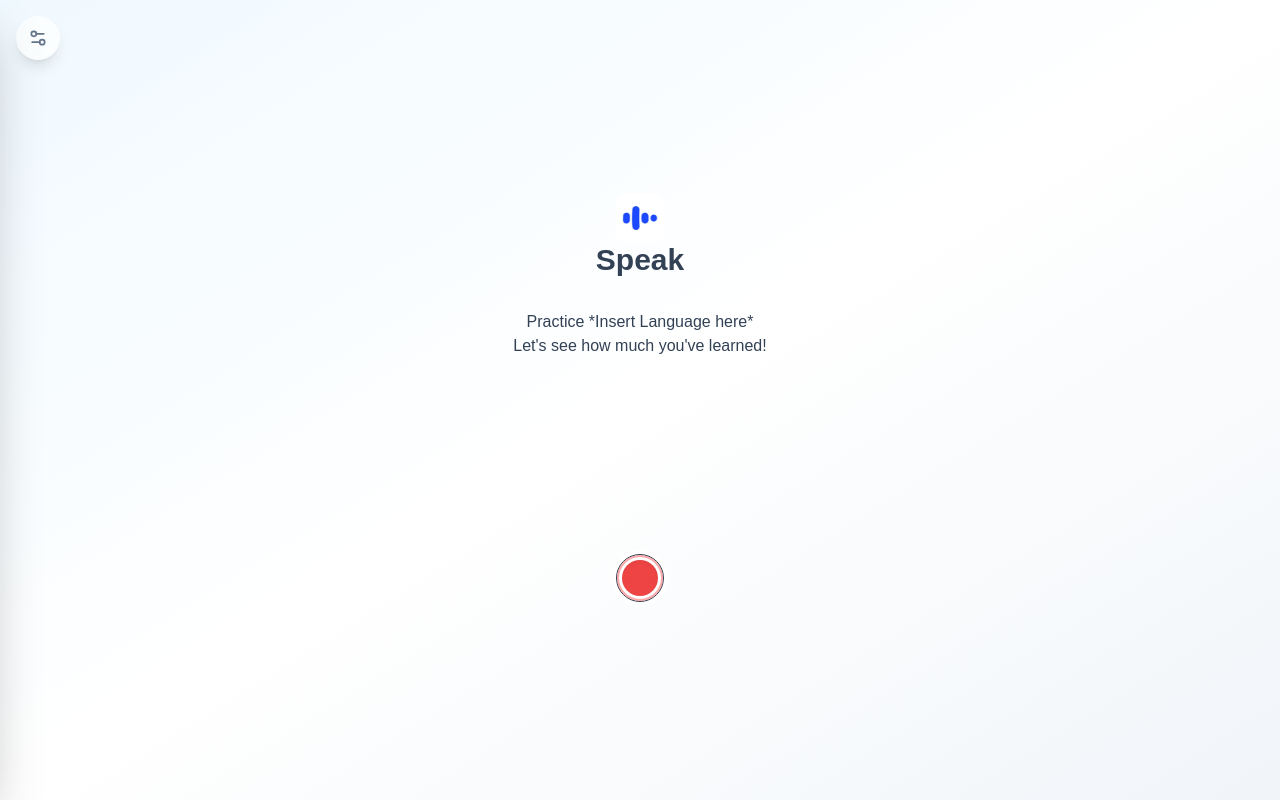
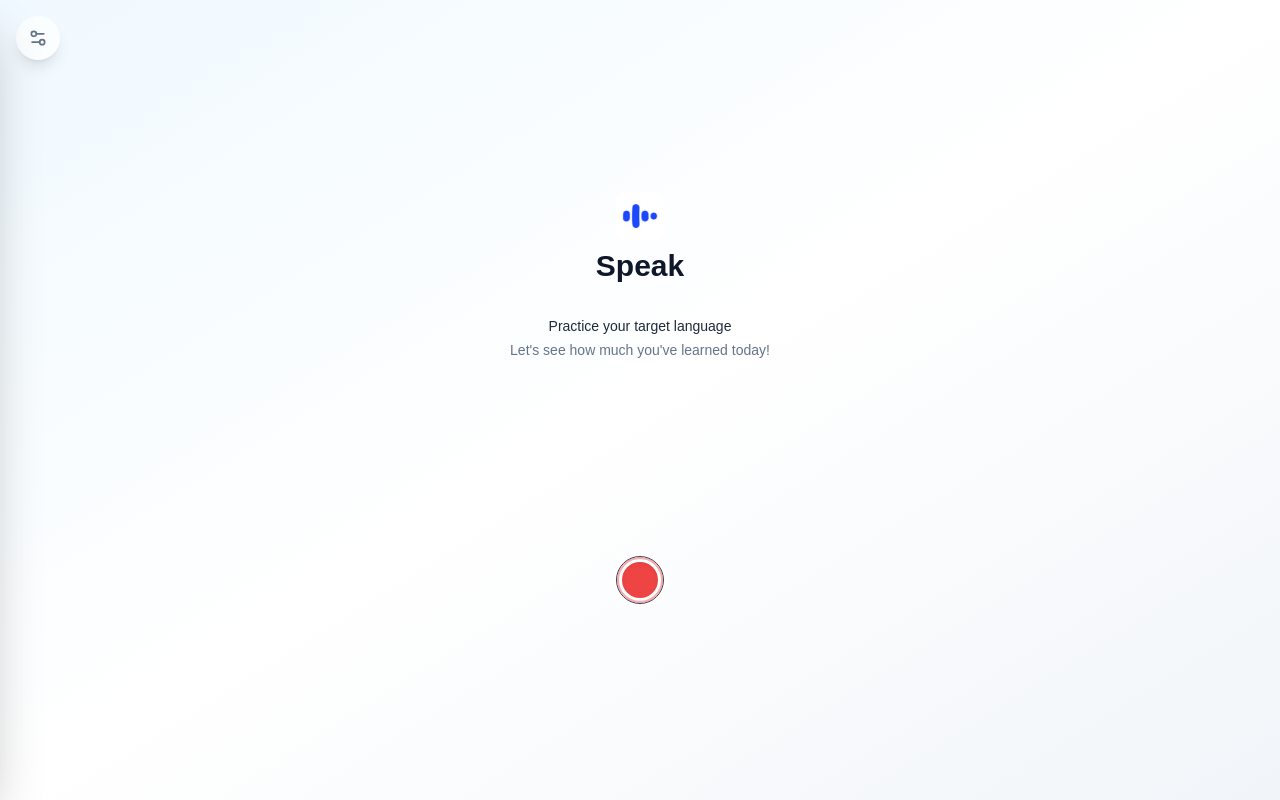
Before and after one commit to natalie-lim/speak_takehome, a Next.js app in the folder speak-take-home/: page /main in a window 1280 px wide. Built offline with nearby package versions, Linux system fonts and the light colour scheme.

Commit message:
refactoring of side nav done

```diff
--- /dev/null
+++ b/speak-take-home/src/app/main/courses.tsx
@@ -0,0 +1,15 @@
+import Image from "next/image";
+import Logo from "../assets/logo.webp";
+
+export default function CoursesView() {
+  return (
+    <section className="flex flex-col items-center justify-center gap-4 text-center text-slate-600">
+      <Image src={Logo} alt="Speak logo" width={100} height={100} priority />
+      <h1 className="text-2xl font-semibold text-slate-900">Courses</h1>
+      <p className="max-w-sm text-sm leading-6">
+        Browse Courses is coming soon. We&apos;re curating guided speaking paths
+        to help you stay on track. Check back shortly!
+      </p>
+    </section>
+  );
+}
--- /dev/null
+++ b/speak-take-home/src/app/main/lessons.tsx
@@ -0,0 +1,15 @@
+import Image from "next/image";
+import Logo from "../assets/logo.webp";
+
+export default function LessonsView() {
+  return (
+    <section className="flex flex-col items-center justify-center gap-4 text-center text-slate-600">
+      <Image src={Logo} alt="Speak logo" width={100} height={100} priority />
+      <h1 className="text-2xl font-semibold text-slate-900">Lessons</h1>
+      <p className="max-w-sm text-sm leading-6">
+        Lesson playback and feedback will land here soon. Keep practicing while
+        we prepare fresh material for you.
+      </p>
+    </section>
+  );
+}
--- a/speak-take-home/src/app/main/page.tsx
+++ b/speak-take-home/src/app/main/page.tsx
@@ -1,8 +1,8 @@
 "use client";
-import Image from "next/image";
 import { Settings2 } from "lucide-react";
 import { useEffect, useState } from "react";
-import Logo from "../assets/logo.webp";
+import CoursesView from "./courses";
+import LessonsView from "./lessons";
 import Record from "./record";
 
 type ActiveView = "record" | "courses" | "lessons";
@@ -61,39 +61,9 @@ export default function Main() {
   const renderActiveView = () => {
     switch (activeView) {
       case "courses":
-        return (
-          <section className="flex flex-col items-center justify-center gap-4 text-center text-slate-600">
-            <Image
-              src={Logo}
-              alt="Speak logo"
-              width={100}
-              height={100}
-              priority
-            />
-            <h1 className="text-2xl font-semibold text-slate-900">Courses</h1>
-            <p className="max-w-sm text-sm leading-6">
-              Browse Courses is on the way. We&apos;re curating guided speaking
-              journeys that align with your goals.
-            </p>
-          </section>
-        );
+        return <CoursesView />;
       case "lessons":
-        return (
-          <section className="flex flex-col items-center justify-center gap-4 text-center text-slate-600">
-            <Image
-              src={Logo}
-              alt="Speak logo"
-              width={100}
-              height={100}
-              priority
-            />
-            <h1 className="text-2xl font-semibold text-slate-900">Lessons</h1>
-            <p className="max-w-sm text-sm leading-6">
-              Lesson playback and feedback will appear here soon. Keep
-              practicing while we prepare fresh material.
-            </p>
-          </section>
-        );
+        return <LessonsView />;
       default:
         return <Record />;
     }
--- a/speak-take-home/src/app/main/record.tsx
+++ b/speak-take-home/src/app/main/record.tsx
@@ -1,23 +1,23 @@
 "use client";
+
 import Image from "next/image";
-import { Settings2 } from "lucide-react";
-import { useEffect, useState } from "react";
 import Logo from "../assets/logo.webp";
 
 export default function Record() {
-  const [isOpen, setIsOpen] = useState(false);
-  const [touchStartX, setTouchStartX] = useState(0);
-  const [touchEndX, setTouchEndX] = useState(0);
+  return (
+    <section className="flex flex-col items-center justify-center text-center text-slate-600">
+      <div className="flex flex-col items-center justify-center gap-2">
+        <Image src={Logo} className="h-12 w-12" alt="Speak logo" />
+        <h1 className="text-3xl font-semibold text-slate-900">Speak</h1>
+      </div>
 
-  return (
-    <div className="flex flex-col items-center justify-center">
-      <div className="flex flex-col items-center justify-center">
-        <Image src={Logo} className="h-12 w-12" alt="logo" />
-        <h1 className="text-3xl font-semibold">Speak</h1>
-      </div>
-      <div className="flex flex-col mt-8">
-        <p>Practice *Insert Language here*</p>
-        <p>Let's see how much you've learned!</p>
+      <div className="mt-8 space-y-1 text-sm">
+        <p className="font-medium text-slate-800">
+          Practice your target language
+        </p>
+        <p className="text-slate-500">
+          Let&apos;s see how much you&apos;ve learned today!
+        </p>
       </div>
 
       <button
@@ -30,9 +30,9 @@ export default function Record() {
             className="absolute inset-0 rounded-full border-2 border-red-400 opacity-60 transition group-hover:animate-ping"
             aria-hidden
           />
-          <span className="block h-9 w-9 rounded-full bg-red-500 shadow-inner group-hover:scale-105 group-hover:bg-red-600 transition" />
+          <span className="block h-9 w-9 rounded-full bg-red-500 shadow-inner transition group-hover:scale-105 group-hover:bg-red-600" />
         </span>
       </button>
-    </div>
+    </section>
   );
 }
```
